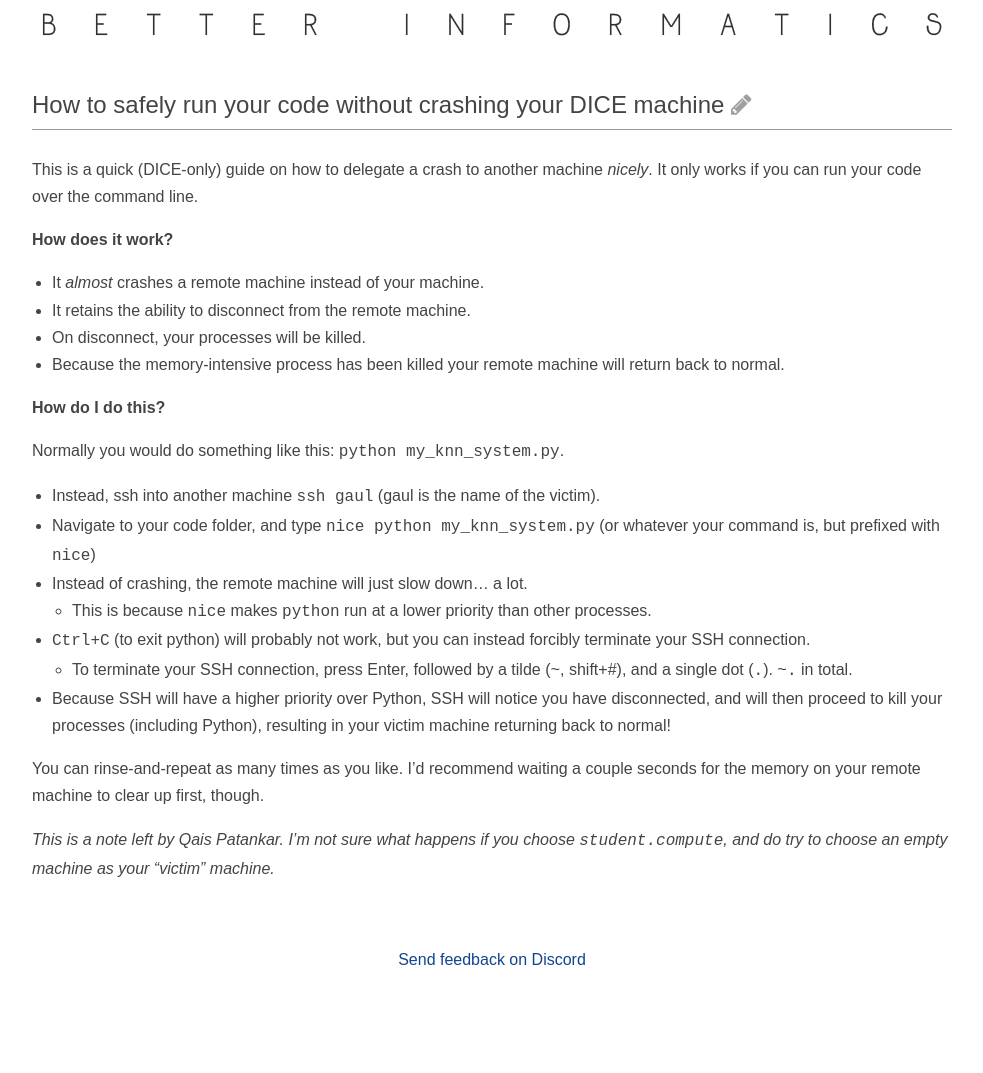
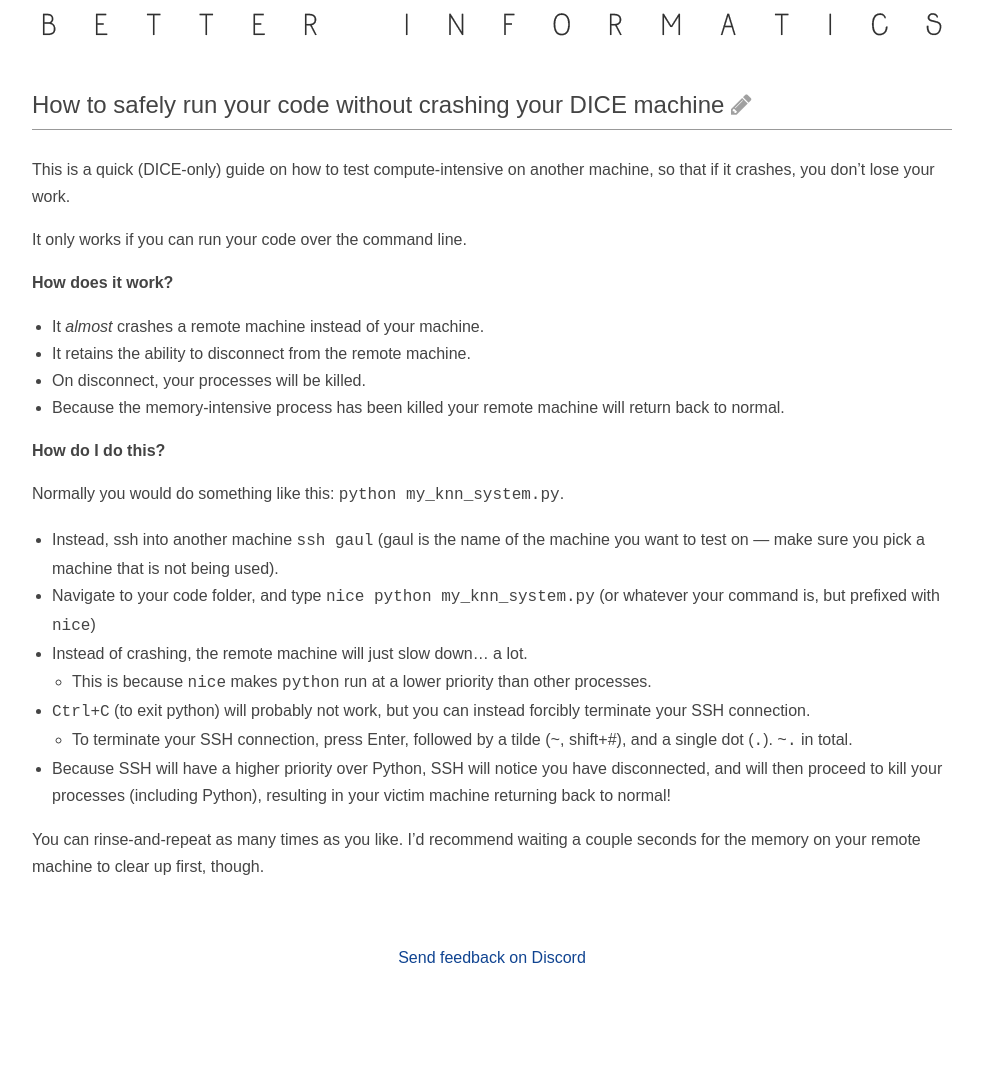
Before and after one commit to compsoc-edinburgh/betterinformatics, a Jekyll site: the page built from resources/crash.md, in a window 1280 px wide. Shown: the whole page, without its empty margins (148-1131 px from the left). Built offline with Jekyll 4.4.1, drawn with Linux system fonts in a browser that asks for light colours.

Commit message:
Improve crash.md instructions

```diff
--- a/resources/crash.md
+++ b/resources/crash.md
@@ -3,7 +3,8 @@ layout: page
 title: How to safely run your code without crashing your DICE machine
 ---
 
-This is a quick (DICE-only) guide on how to delegate a crash to another machine _nicely_.
+This is a quick (DICE-only) guide on how to test compute-intensive on another machine, so that if it crashes, you don't lose your work.
+
 It only works if you can run your code over the command line.
 
 **How does it work?**
@@ -17,7 +18,7 @@ It only works if you can run your code over the command line.
 
 Normally you would do something like this: `python my_knn_system.py`.
 
-- Instead, ssh into another machine `ssh gaul` (gaul is the name of the victim).
+- Instead, ssh into another machine `ssh gaul` (gaul is the name of the machine you want to test on — make sure you pick a machine that is not being used).
 - Navigate to your code folder, and type `nice python my_knn_system.py` (or whatever your command is, but prefixed with `nice`)
 - Instead of crashing, the remote machine will just slow down... a lot.
   - This is because `nice` makes `python` run at a lower priority than other processes.
@@ -27,5 +28,3 @@ Normally you would do something like this: `python my_knn_system.py`.
 
 You can rinse-and-repeat as many times as you like. I'd recommend waiting a couple seconds for the memory on your remote
 machine to clear up first, though.
-
-_This is a note left by Qais Patankar. I'm not sure what happens if you choose `student.compute`, and do try to choose an empty machine as your "victim" machine._
```
